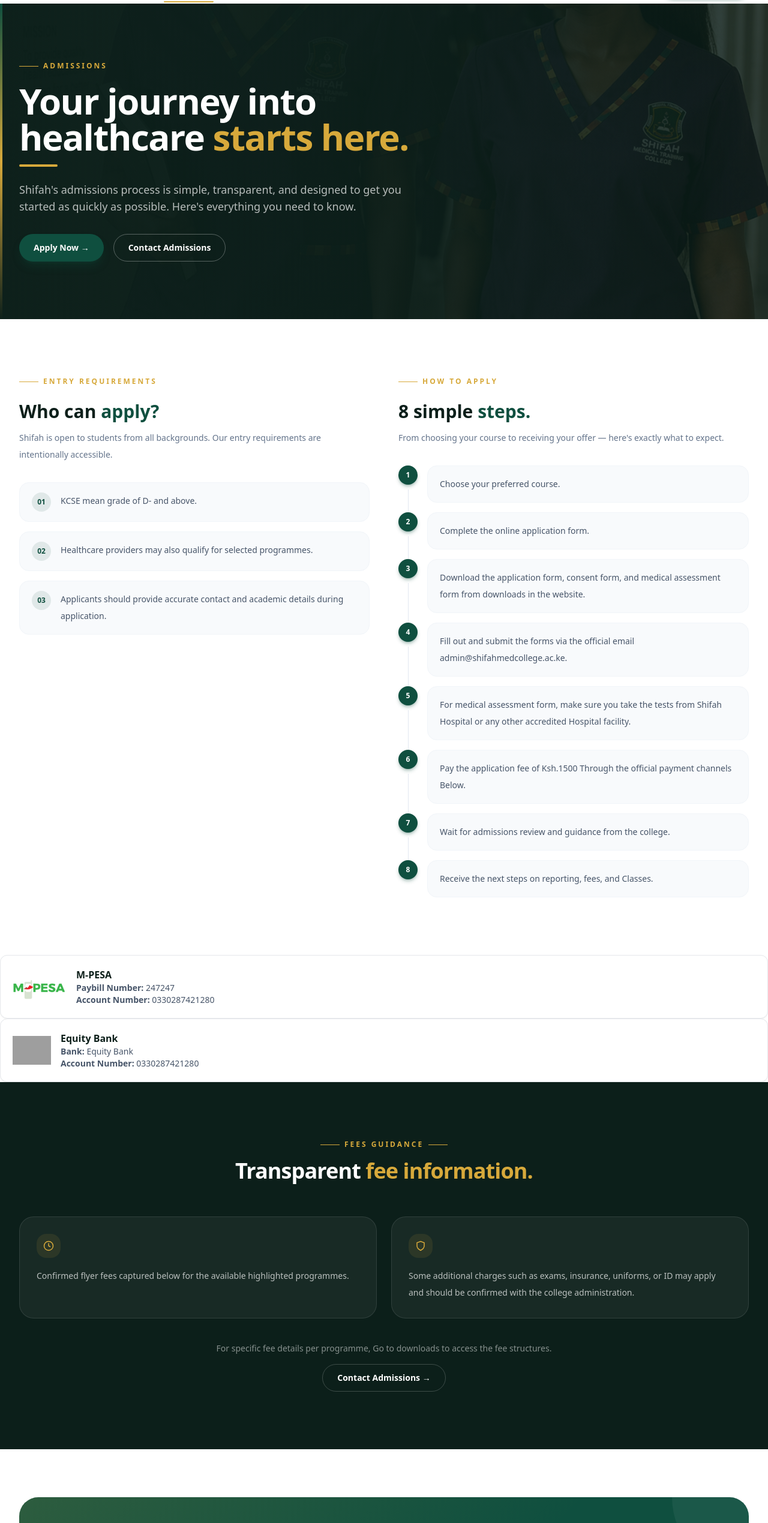
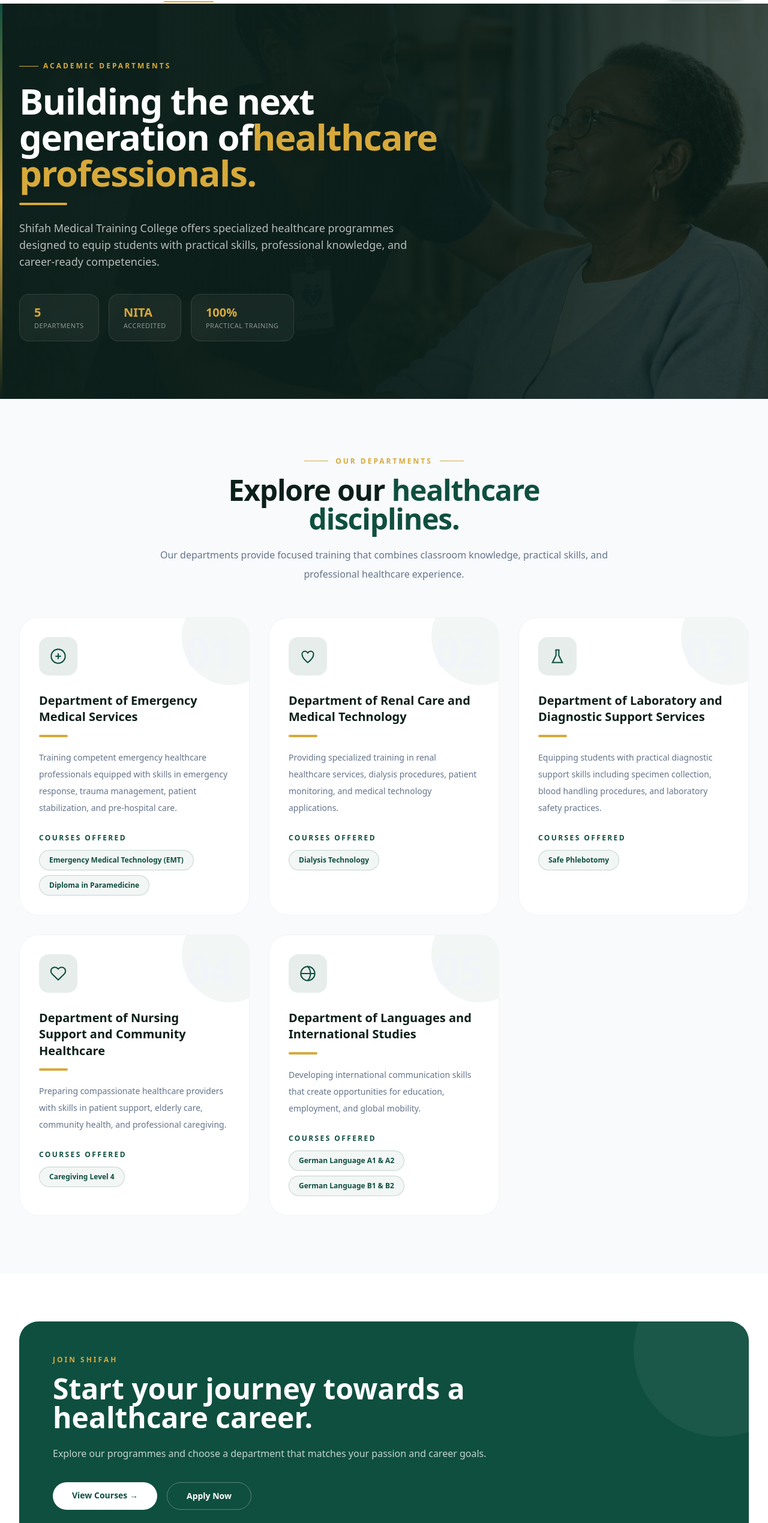
Before and after one commit to majidhawa/shifahmedcollege, a Next.js app: page /admissions in a window 1280 px wide. Shown: the part 233-2772 px from the top of the page at 60% size. Built offline with nearby package versions, Linux system fonts and the light colour scheme; grey boxes are pictures that could not be loaded.

Commit message:
Update page.tsx

```diff
--- a/app/admissions/page.tsx
+++ b/app/admissions/page.tsx
@@ -2,155 +2,487 @@
 import { Container } from '@/components/Container';
 import { site } from '@/data/site';
 
-export default function AdmissionsPage() {
+
+const departmentDetails: Record<
+  string,
+  {
+    icon: JSX.Element;
+    text: string;
+    courses: string[];
+  }
+> = {
+
+  "Department of Emergency Medical Services": {
+    icon: (
+      <svg width="28" height="28" fill="none" stroke="currentColor" strokeWidth="1.8" viewBox="0 0 24 24">
+        <circle cx="12" cy="12" r="10" />
+        <path d="M12 8v8" />
+        <path d="M8 12h8" />
+      </svg>
+    ),
+    text:
+      "Training competent emergency healthcare professionals equipped with skills in emergency response, trauma management, patient stabilization, and pre-hospital care.",
+    courses: [
+      "Emergency Medical Technology (EMT)",
+      "Diploma in Paramedicine",
+    ],
+  },
+
+
+  "Department of Renal Care and Medical Technology": {
+    icon: (
+      <svg width="28" height="28" fill="none" stroke="currentColor" strokeWidth="1.8" viewBox="0 0 24 24">
+        <path d="M12 21c-5-4-8-7-8-11a4 4 0 018-2 4 4 0 018 2c0 4-3 7-8 11z"/>
+      </svg>
+    ),
+    text:
+      "Providing specialized training in renal healthcare services, dialysis procedures, patient monitoring, and medical technology applications.",
+    courses: [
+      "Dialysis Technology",
+    ],
+  },
+
+
+  "Department of Laboratory and Diagnostic Support Services": {
+    icon: (
+      <svg width="28" height="28" fill="none" stroke="currentColor" strokeWidth="1.8" viewBox="0 0 24 24">
+        <path d="M9 3h6"/>
+        <path d="M10 3v8l-5 10h14l-5-10V3"/>
+      </svg>
+    ),
+    text:
+      "Equipping students with practical diagnostic support skills including specimen collection, blood handling procedures, and laboratory safety practices.",
+    courses: [
+      "Safe Phlebotomy",
+    ],
+  },
+
+
+  "Department of Nursing Support and Community Healthcare": {
+    icon: (
+      <svg width="28" height="28" fill="none" stroke="currentColor" strokeWidth="1.8" viewBox="0 0 24 24">
+        <path d="M20.8 4.6a5.5 5.5 0 00-7.8 0L12 5.6l-1-1a5.5 5.5 0 00-7.8 7.8l1 1L12 21l7.8-7.6 1-1a5.5 5.5 0 000-7.8z"/>
+      </svg>
+    ),
+    text:
+      "Preparing compassionate healthcare providers with skills in patient support, elderly care, community health, and professional caregiving.",
+    courses: [
+      "Caregiving Level 4",
+    ],
+  },
+
+
+  "Department of Languages and International Studies": {
+    icon: (
+      <svg width="28" height="28" fill="none" stroke="currentColor" strokeWidth="1.8" viewBox="0 0 24 24">
+        <circle cx="12" cy="12" r="10"/>
+        <path d="M2 12h20"/>
+        <path d="M12 2a15 15 0 010 20"/>
+      </svg>
+    ),
+    text:
+      "Developing international communication skills that create opportunities for education, employment, and global mobility.",
+    courses: [
+      "German Language A1 & A2",
+      "German Language B1 & B2",
+    ],
+  },
+
+};
+
+
+
+export default function DepartmentsPage() {
+
+
 return (
+
 <main>
 
-      {/* ── HERO ── */}
+
+{/* HERO SECTION */}
+
 <section className="relative overflow-hidden bg-brand-dark py-24 text-white">
-        <img src="/images/girl2.jpeg" alt="Admissions" className="absolute inset-0 h-full w-full object-cover opacity-20" />
-        <div className="absolute inset-0 bg-gradient-to-r from-brand-dark/95 via-brand-dark/80 to-transparent" />
-        <div className="absolute left-0 top-0 h-full w-1 bg-gradient-to-b from-brand-green via-brand-gold to-transparent" />
+
+
+<img
+src="/images/hero5.jpeg"
+alt="Departments"
+className="
+absolute inset-0 h-full w-full
+object-cover opacity-20
+"
+/>
+
+
+<div className="
+absolute inset-0
+bg-gradient-to-r
+from-brand-dark/95
+via-brand-dark/80
+to-transparent
+"/>
+
+
+<div className="
+absolute left-0 top-0
+h-full w-1
+bg-gradient-to-b
+from-brand-green
+via-brand-gold
+to-transparent
+"/>
+
+
+
 <Container className="relative">
+
+
 <div className="flex items-center gap-2 mb-5">
-            <span className="h-px w-8 bg-brand-gold" />
-            <p className="text-xs font-bold uppercase tracking-[0.25em] text-brand-gold">Admissions</p>
+
+<span className="h-px w-8 bg-brand-gold"/>
+
+<p className="
+text-xs font-bold uppercase
+tracking-[0.25em]
+text-brand-gold
+">
+Academic Departments
+</p>
+
 </div>
-          <h1 className="max-w-3xl text-4xl font-extrabold leading-tight tracking-tight md:text-6xl">
-            Your journey into healthcare <span className="text-brand-gold">starts here.</span>
+
+
+
+<h1 className="
+max-w-3xl
+text-4xl md:text-6xl
+font-extrabold
+leading-tight
+tracking-tight
+">
+
+Building the next generation of
+
+<span className="text-brand-gold">
+ healthcare professionals.
+</span>
+
+
 </h1>
-          <div className="mt-4 h-1 w-16 rounded-full bg-brand-gold" />
-          <p className="mt-6 max-w-2xl text-base leading-8 text-white/70 md:text-lg">
-            Shifah's admissions process is simple, transparent, and designed to get you started as quickly as possible. Here's everything you need to know.
+
+
+<div className="
+mt-5 h-1 w-20
+rounded-full bg-brand-gold
+"/>
+
+
+
+<p className="
+mt-6 max-w-2xl
+text-base md:text-lg
+leading-8
+text-white/70
+">
+Shifah Medical Training College offers specialized healthcare
+programmes designed to equip students with practical skills,
+professional knowledge, and career-ready competencies.
+
 </p>
-          <div className="mt-8 flex flex-wrap gap-4">
-            <Link href="/apply" className="inline-flex items-center gap-2 rounded-full bg-brand-green px-6 py-3 text-sm font-semibold text-white shadow-lg shadow-brand-green/30 transition hover:bg-brand-dark">
-              Apply Now →
-            </Link>
-            <Link href="/contact" className="inline-flex items-center gap-2 rounded-full border border-white/30 px-6 py-3 text-sm font-semibold text-white transition hover:bg-white/10">
-              Contact Admissions
-            </Link>
+
+<div className="
+mt-10 flex flex-wrap gap-4
+">
+
+
+{[
+
+{
+value:"5",
+label:"Departments"
+},
+
+{
+value:"NITA",
+label:"Accredited"
+},
+
+{
+value:"100%",
+label:"Practical Training"
+}
+
+].map((item)=>(
+
+<div
+key={item.label}
+className="
+rounded-2xl
+border border-white/10
+bg-white/5
+px-6 py-4
+backdrop-blur-sm
+"
+>
+
+<p className="
+text-xl font-extrabold
+text-brand-gold
+">
+{item.value}
+</p>
+<p className="
+text-[11px]
+uppercase
+tracking-wider
+text-white/50
+">
+{item.label}
+</p>
+</div>
+))}
 </div>
 </Container>
 </section>
+{/* DEPARTMENTS SECTION */}
 
-      {/* ── REQUIREMENTS + STEPS ── */}
-      <section className="py-24">
-        <Container className="grid gap-12 lg:grid-cols-2 lg:items-start">
+<section className="bg-slate-50 py-24">
+  <Container>
 
-          {/* Entry Requirements */}
-          <div>
-            <div className="flex items-center gap-2 mb-6">
-              <span className="h-px w-8 bg-brand-gold" />
-              <p className="text-xs font-bold uppercase tracking-[0.25em] text-brand-gold">Entry Requirements</p>
-            </div>
-            <h2 className="text-2xl font-extrabold text-brand-dark md:text-3xl">
-              Who can <span className="text-brand-green">apply?</span>
-            </h2>
-            <p className="mt-3 text-sm leading-7 text-slate-500">Shifah is open to students from all backgrounds. Our entry requirements are intentionally accessible.</p>
+    <div className="mx-auto mb-14 max-w-3xl text-center">
 
-            <ul className="mt-8 space-y-4">
-              {site.requirements.map((item, i) => (
-                <li
-                  key={item}
-                  className="group flex items-start gap-4 rounded-2xl border border-slate-100 bg-slate-50 px-5 py-4 transition-all duration-300 hover:border-brand-green/30 hover:bg-white hover:shadow-md hover:shadow-brand-green/10"
-                >
-                  <span className="flex h-8 w-8 shrink-0 items-center justify-center rounded-full bg-brand-green/10 text-xs font-black text-brand-green transition-all duration-300 group-hover:bg-brand-green group-hover:text-white">
-                    {String(i + 1).padStart(2, '0')}
-                  </span>
-                  <p className="text-sm leading-7 text-slate-600">{item}</p>
-                </li>
-              ))}
-            </ul>
+      <div className="mb-4 flex items-center justify-center gap-3">
+        <span className="h-px w-10 bg-brand-gold" />
+        <p className="text-xs font-bold uppercase tracking-[0.25em] text-brand-gold">
+          Our Departments
+        </p>
+        <span className="h-px w-10 bg-brand-gold" />
       </div>
 
-          {/* How to Apply */}
-          <div>
-            <div className="flex items-center gap-2 mb-6">
-              <span className="h-px w-8 bg-brand-gold" />
-              <p className="text-xs font-bold uppercase tracking-[0.25em] text-brand-gold">How to Apply</p>
+      <h2 className="text-3xl font-extrabold tracking-tight text-brand-dark md:text-5xl">
+        Explore our
+        <span className="text-brand-green"> healthcare disciplines.</span>
+      </h2>
+
+      <p className="mt-5 leading-8 text-slate-500">
+        Our departments provide focused training that combines classroom
+        knowledge, practical skills, and professional healthcare experience.
+      </p>
+
     </div>
-            <h2 className="text-2xl font-extrabold text-brand-dark md:text-3xl">
-              8 simple <span className="text-brand-green">steps.</span>
-            </h2>
-            <p className="mt-3 text-sm leading-7 text-slate-500">From choosing your course to receiving your offer — here's exactly what to expect.</p>
 
-            <ol className="mt-8 space-y-4">
-              {site.admissionsSteps.map((item, i) => (
-                <li key={item} className="group relative flex items-start gap-4">
-                  {/* connector line */}
-                  {i < site.admissionsSteps.length - 1 && (
-                    <div className="absolute left-4 top-10 h-full w-px bg-slate-200" />
-                  )}
-                  <span className="relative flex h-8 w-8 shrink-0 items-center justify-center rounded-full bg-brand-green text-xs font-black text-white shadow-md shadow-brand-green/30 z-10">
-                    {i + 1}
-                  </span>
-                  <div className="rounded-2xl border border-slate-100 bg-slate-50 px-5 py-4 flex-1 transition-all duration-300 group-hover:border-brand-green/30 group-hover:bg-white group-hover:shadow-md group-hover:shadow-brand-green/10">
-                    <p className="text-sm leading-7 text-slate-600">{item}</p>
-                  </div>
-                </li>
-              ))}
-            </ol>
-          </div>
-        </Container>
-      </section>
-{/* MPESA */}
-    <div className="rounded-xl border bg-white p-5 shadow-sm">
 
-      <div className="flex items-center gap-4">
+    <div className="grid gap-8 md:grid-cols-2 xl:grid-cols-3">
 
-        <img
-          src="/images/mpesa-logo.png"
-          alt="M-PESA"
-          className="h-12 w-auto object-contain"
+      {site.departments.map((dept, index) => {
+
+        const details = departmentDetails[dept];
+
+        return (
+          <div
+            key={dept}
+            className="
+              group relative overflow-hidden rounded-[2rem]
+              border border-slate-100 bg-white p-8
+              transition-all duration-500
+              hover:-translate-y-3
+              hover:shadow-2xl hover:shadow-brand-green/10
+            "
+          >
+
+            {/* Background Decoration */}
+            <div
+              className="
+                absolute -right-12 -top-12
+                h-40 w-40 rounded-full
+                bg-brand-green/5
+                transition-all duration-500
+                group-hover:bg-brand-green/10
+              "
             />
 
-        <div>
-          <h4 className="font-bold text-brand-dark">
-            M-PESA
-          </h4>
+            {/* Number */}
+            <div
+              className="
+                absolute right-6 top-5
+                text-7xl font-black
+                text-slate-100
+                transition-all
+                group-hover:text-brand-green/10
+              "
+            >
+              {String(index + 1).padStart(2, "0")}
+            </div>
 
-          <p className="text-sm text-slate-600">
-            <span className="font-semibold">Paybill Number:</span> 247247
+
+            {/* Icon */}
+            <div
+              className="
+                relative flex h-16 w-16 items-center justify-center
+                rounded-2xl bg-brand-green/10
+                text-brand-green
+                transition-all duration-300
+                group-hover:bg-brand-green
+                group-hover:text-white
+              "
+            >
+              {details?.icon}
+            </div>
+
+
+            {/* Department Name */}
+            <h3 className="mt-7 text-xl font-extrabold leading-snug text-brand-dark">
+              {dept}
+            </h3>
+
+
+            <div
+              className="
+                mt-4 h-1 w-12 rounded-full bg-brand-gold
+                transition-all duration-500
+                group-hover:w-24
+              "
+            />
+
+
+            {/* Description */}
+            <p className="mt-5 text-sm leading-7 text-slate-500">
+              {details?.text}
             </p>
 
-          <p className="text-sm text-slate-600">
-            <span className="font-semibold">Account Number:</span>
-            {" "}0330287421280
+
+            {/* Courses */}
+            <div className="mt-7">
+
+              <p
+                className="
+                  mb-3 text-xs font-bold uppercase
+                  tracking-[0.2em] text-brand-green
+                "
+              >
+                Courses Offered
               </p>
+
+
+              <div className="flex flex-wrap gap-2">
+
+                {details?.courses.map((course) => (
+
+                  <span
+                    key={course}
+                    className="
+                      rounded-full
+                      border border-brand-green/20
+                      bg-brand-green/5
+                      px-4 py-2
+                      text-xs font-semibold
+                      text-brand-green
+                      transition-all
+                      hover:bg-brand-green
+                      hover:text-white
+                    "
+                  >
+                    {course}
+                  </span>
+
+                ))}
+
               </div>
 
             </div>
 
           </div>
+        );
+
+      })}
+
+    </div>
+
+  </Container>
+</section>
 
 
-    {/* Equity */}
-    <div className="rounded-xl border bg-white p-5 shadow-sm">
 
-      <div className="flex items-center gap-4">
+{/* CALL TO ACTION */}
 
-        <img
-          src="/images/equity-bank-logo.png"
-          alt="Equity Bank"
-          className="h-12 w-auto object-contain"
+<section className="py-20">
+  <Container>
+
+    <div
+      className="
+        relative overflow-hidden
+        rounded-[2rem]
+        bg-brand-green
+        px-8 py-14
+        text-white
+        md:px-14
+      "
+    >
+
+      <div
+        className="
+          absolute right-0 top-0
+          h-72 w-72
+          rounded-full
+          bg-white/5
+          translate-x-1/3
+          -translate-y-1/3
+        "
       />
 
-        <div>
 
-          <h4 className="font-bold text-brand-dark">
-            Equity Bank
-          </h4>
+      <div className="relative max-w-3xl">
 
-          <p className="text-sm text-slate-600">
-            <span className="font-semibold">Bank:</span>
-            {" "}Equity Bank
+        <p className="text-xs font-bold uppercase tracking-[0.25em] text-brand-gold">
+          Join Shifah
         </p>
 
-          <p className="text-sm text-slate-600">
-            <span className="font-semibold">Account Number:</span>
-            {" "}0330287421280
+
+        <h2 className="mt-4 text-3xl font-extrabold leading-tight md:text-5xl">
+          Start your journey towards a healthcare career.
+        </h2>
+
+
+        <p className="mt-5 text-base leading-8 text-white/75">
+          Explore our programmes and choose a department that matches your
+          passion and career goals.
         </p>
+
+
+        <div className="mt-8 flex flex-wrap gap-4">
+
+          <Link
+            href="/courses"
+            className="
+              rounded-full
+              bg-white
+              px-8 py-3
+              text-sm font-bold
+              text-brand-green
+              transition-all
+              hover:-translate-y-1
+              hover:bg-brand-cream
+            "
+          >
+            View Courses →
+          </Link>
+
+
+          <Link
+            href="/apply"
+            className="
+              rounded-full
+              border border-white/30
+              px-8 py-3
+              text-sm font-semibold
+              text-white
+              transition-all
+              hover:bg-white/10
+            "
+          >
+            Apply Now
+          </Link>
 
         </div>
 
@@ -158,76 +490,9 @@
 
     </div>
 
-
-      {/* ── FEES ── */}
-      <section className="py-24 bg-brand-dark text-white">
-        <Container>
-          <div className="text-center max-w-2xl mx-auto mb-14">
-            <div className="flex items-center justify-center gap-2 mb-4">
-              <span className="h-px w-8 bg-brand-gold" />
-              <p className="text-xs font-bold uppercase tracking-[0.25em] text-brand-gold">Fees Guidance</p>
-              <span className="h-px w-8 bg-brand-gold" />
-            </div>
-            <h2 className="text-3xl font-extrabold leading-tight tracking-tight md:text-4xl">
-              Transparent <span className="text-brand-gold">fee information.</span>
-            </h2>
-          </div>
-
-          <div className="grid gap-6 md:grid-cols-2">
-            {site.feeNotes.map((item, i) => (
-              <div
-                key={item}
-                className="group rounded-3xl border border-white/10 bg-white/5 p-7 transition-all duration-300 hover:bg-white/10 hover:border-brand-gold/30 hover:-translate-y-1"
-              >
-                <div className="flex h-10 w-10 items-center justify-center rounded-2xl bg-brand-gold/10 text-brand-gold mb-4 transition-all duration-300 group-hover:bg-brand-gold group-hover:text-brand-dark">
-                  <svg width="18" height="18" fill="none" stroke="currentColor" strokeWidth="2" viewBox="0 0 24 24">
-                    {i === 0
-                      ? <><circle cx="12" cy="12" r="10"/><path d="M12 6v6l4 2"/></>
-                      : <><path d="M12 22s8-4 8-10V5l-8-3-8 3v7c0 6 8 10 8 10z"/></>
-                    }
-                  </svg>
-                </div>
-                <p className="text-sm leading-7 text-white/70">{item}</p>
-              </div>
-            ))}
-          </div>
-
-          <div className="mt-10 text-center">
-            <p className="text-sm text-white/50">For specific fee details per programme, Go to downloads to access the fee structures.</p>
-            <Link href="/contact" className="mt-4 inline-flex items-center gap-2 rounded-full border border-white/20 px-6 py-3 text-sm font-semibold text-white transition hover:bg-white/10">
-              Contact Admissions →
-            </Link>
-          </div>
   </Container>
 </section>
-
-      {/* ── CTA ── */}
-      <section className="py-20">
-        <Container>
-          <div className="relative overflow-hidden rounded-[2rem] bg-brand-green px-8 py-14 md:px-14 text-white">
-            <div className="absolute inset-0 bg-[linear-gradient(135deg,rgba(215,169,59,0.15)_0%,transparent_60%)]" />
-            <div className="absolute right-0 top-0 h-64 w-64 rounded-full bg-white/5 -translate-y-1/2 translate-x-1/2" />
-            <div className="relative max-w-2xl">
-              <p className="text-xs font-bold uppercase tracking-[0.25em] text-brand-gold">Start Your Application</p>
-              <h2 className="mt-3 text-3xl font-extrabold leading-tight md:text-4xl">
-                Ready to take the first step?
-              </h2>
-              <p className="mt-4 text-base leading-8 text-white/75">
-                Applications are open now. Complete the form online and follow the details after submission or just download the application form, fill it out, and submit it through our official email then pay the application fee.
-              </p>
-              <div className="mt-8 flex flex-wrap gap-4">
-                <Link href="/apply" className="inline-flex items-center gap-2 rounded-full bg-white px-7 py-3 text-sm font-bold text-brand-green transition-all hover:bg-brand-cream hover:-translate-y-0.5">
-                  Apply Now →
-                </Link>
-                <Link href="/courses" className="inline-flex items-center gap-2 rounded-full border border-white/30 px-7 py-3 text-sm font-semibold text-white transition-all hover:bg-white/10">
-                  View Courses
-                </Link>
-              </div>
-            </div>
-          </div>
-        </Container>
-      </section>
-
 </main>
 );
+
 }
```
Lines whose indentation alone changed are shown as unchanged.
